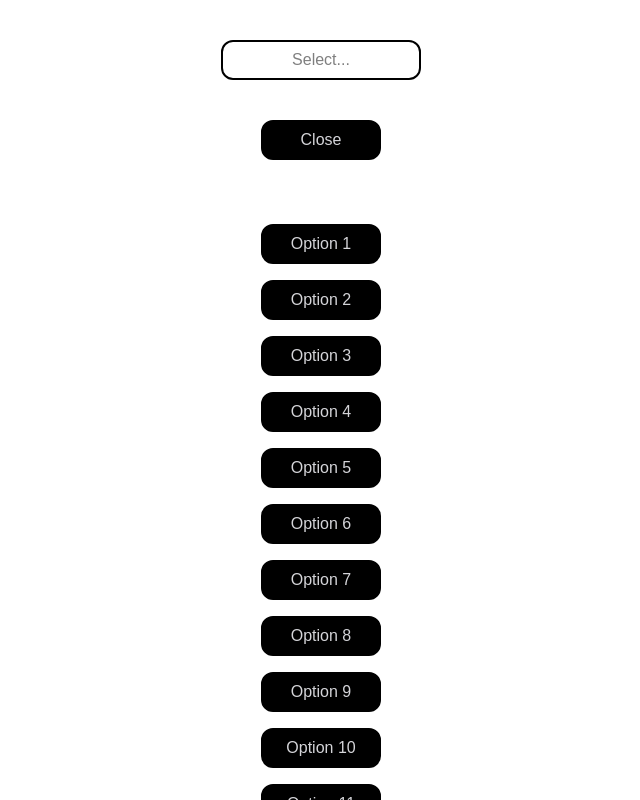
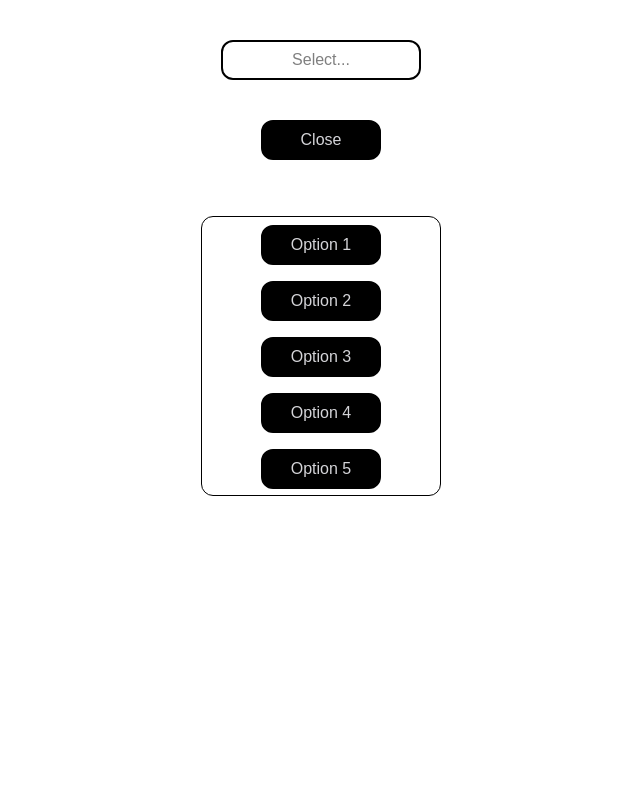
Before and after one commit to KhalatyanVictor/custom-select-component, a Next.js app: page / in a window 1280 px wide. Both pictures are taken after a click on the button "Open". Shown: the top 800 px of the page, without its empty margins (319-959 px from the left). Built offline with nearby package versions, Linux system fonts and the light colour scheme.

Commit message:
feat: add custom multi-select dropdown with autocomplete and infinite scrolling

```diff
--- a/src/components/selectComponents/select.tsx
+++ b/src/components/selectComponents/select.tsx
@@ -5,7 +5,7 @@ const Select = () => {
   const [isOpen, setIsOpen] = useState(false);
   const [inputVal, setInputVal] = useState("");
   const [selected, setSelected] = useState([]);
-  const [isVisible, setIsVisible] = useState(20);
+  const [visibleCount, setVisibleCount] = useState(20);
 
   const allOptions = Array.from({ length: 100 }, (_, i) => ({
     value: i + 1,
@@ -16,6 +16,20 @@ const Select = () => {
     option.label.toLowerCase().includes(inputVal.toLowerCase()),
   );
 
+  const visibleOptions = filteredOptions.slice(0, visibleCount);
+
+  const handleScroll = (e) => {
+    const bottom =
+      e.currentTarget.scrollHeight - e.currentTarget.scrollTop ===
+      e.currentTarget.clientHeight;
+    if (bottom) {
+      setVisibleCount((prev) => prev + 20);
+    }
+  };
+
+  useEffect(() => {
+    setVisibleCount(20);
+  }, [inputVal, isOpen]);
   return (
     <div className="flex flex-col justify-center my-10">
       <input
@@ -34,31 +48,32 @@ const Select = () => {
       >
         {isOpen ? "Close" : "Open"}
       </button>
-      <div className="flex flex-wrap justify-center my-2">
+      <div className="flex flex-wrap justify-center my-2 w-60 mx-auto">
         {selected.map((item) => (
           <div
             key={item.value}
-            className="bg-black text-white rounded-full px-3 py-1 m-1 flex items-center cursor-pointer"
+            className="bg-black text-white rounded-full px-3 py-1 m-1 flex items-center "
           >
             {item.label}
             <button
               onClick={() =>
                 setSelected(selected.filter((s) => s.value !== item.value))
               }
-              className="ml-2 font-bold"
+              className="ml-2 font-bold cursor-pointer"
             >
               ×
             </button>
           </div>
         ))}
       </div>
+
       {isOpen ? (
-        <div className="flex justify-center">
+        <div
+          className="flex justify-center max-h-70 w-60 mx-auto overflow-y-auto border border-black rounded-xl"
+          onScroll={handleScroll}
+        >
           <div>
-            {isOpen ? (
-              <div className="flex justify-center">
-                <div>
-                  {filteredOptions.map((option) => (
+            {visibleOptions.map((option) => (
               <div key={option.value}>
                 <button
                   onClick={() => {
@@ -76,9 +91,6 @@ const Select = () => {
         </div>
       ) : null}
     </div>
-        </div>
-      ) : null}
-    </div>
   );
 };
 
```
Lines whose indentation alone changed are shown as unchanged.
